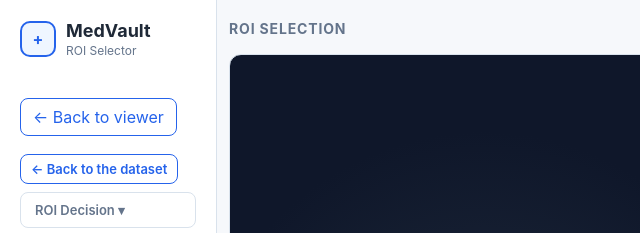
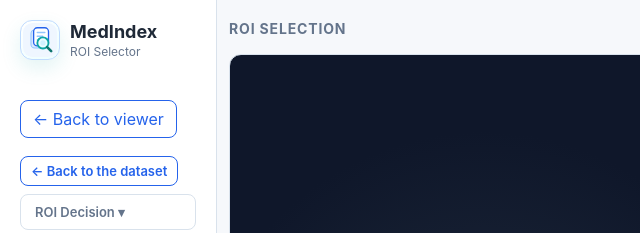
Before and after one commit to sepantaganjei/medindex, a website: page frontend/roi.html in a window 1280 px wide. Shown: the top 233 px of the page, 0-640 px from the left. Drawn offline with Linux system fonts and the light colour scheme.

Commit message:
Update name and logo

```diff
--- a/frontend/roi.css
+++ b/frontend/roi.css
@@ -1,5 +1,5 @@
 /* ============================================
-   ROI TOOL — aligned with MedVault styles.css
+   ROI TOOL — aligned with MedIndex styles.css
    ============================================ */
 
 /* Page shell */
--- a/frontend/roi.html
+++ b/frontend/roi.html
@@ -3,7 +3,8 @@
   <head>
     <meta charset="UTF-8" />
     <meta name="viewport" content="width=device-width, initial-scale=1.0" />
-    <title>MedVault – ROI Selector</title>
+    <title>MedIndex – ROI Selector</title>
+    <link rel="icon" href="medindex-logo.svg" type="image/svg+xml" />
     <link rel="stylesheet" href="styles.css" />
     <link rel="stylesheet" href="roi.css" />
   </head>
@@ -16,9 +17,11 @@
       <aside class="sidebar">
         <div id="toolbars" class="roi-toolbars">
           <div class="roi-brand">
-            <div class="brand-icon">+</div>
+            <div class="brand-icon" aria-hidden="true">
+              <img src="medindex-logo.svg" alt="" />
+            </div>
             <div>
-              <h1>MedVault</h1>
+              <h1>MedIndex</h1>
               <p>ROI Selector</p>
             </div>
           </div>
--- a/frontend/styles.css
+++ b/frontend/styles.css
@@ -104,15 +104,21 @@ select {
 }
 
 .brand-icon {
-  width: 36px;
-  height: 36px;
-  border: 2px solid var(--primary);
-  color: var(--primary);
-  background: #eff6ff;
+  width: 40px;
+  height: 40px;
   display: grid;
   place-items: center;
-  font-weight: 700;
-  border-radius: 10px;
+  flex: 0 0 auto;
+  border: 1px solid #bfdbfe;
+  background: linear-gradient(145deg, #ffffff 0%, #ecfeff 100%);
+  border-radius: 12px;
+  box-shadow: 0 8px 20px rgba(14, 165, 164, 0.12);
+}
+
+.brand-icon img {
+  width: 34px;
+  height: 34px;
+  display: block;
 }
 
 .brand h1 {
```
Also changed, not shown: frontend/index.html (+6 -3 lines), frontend/medindex-logo.svg (added).
